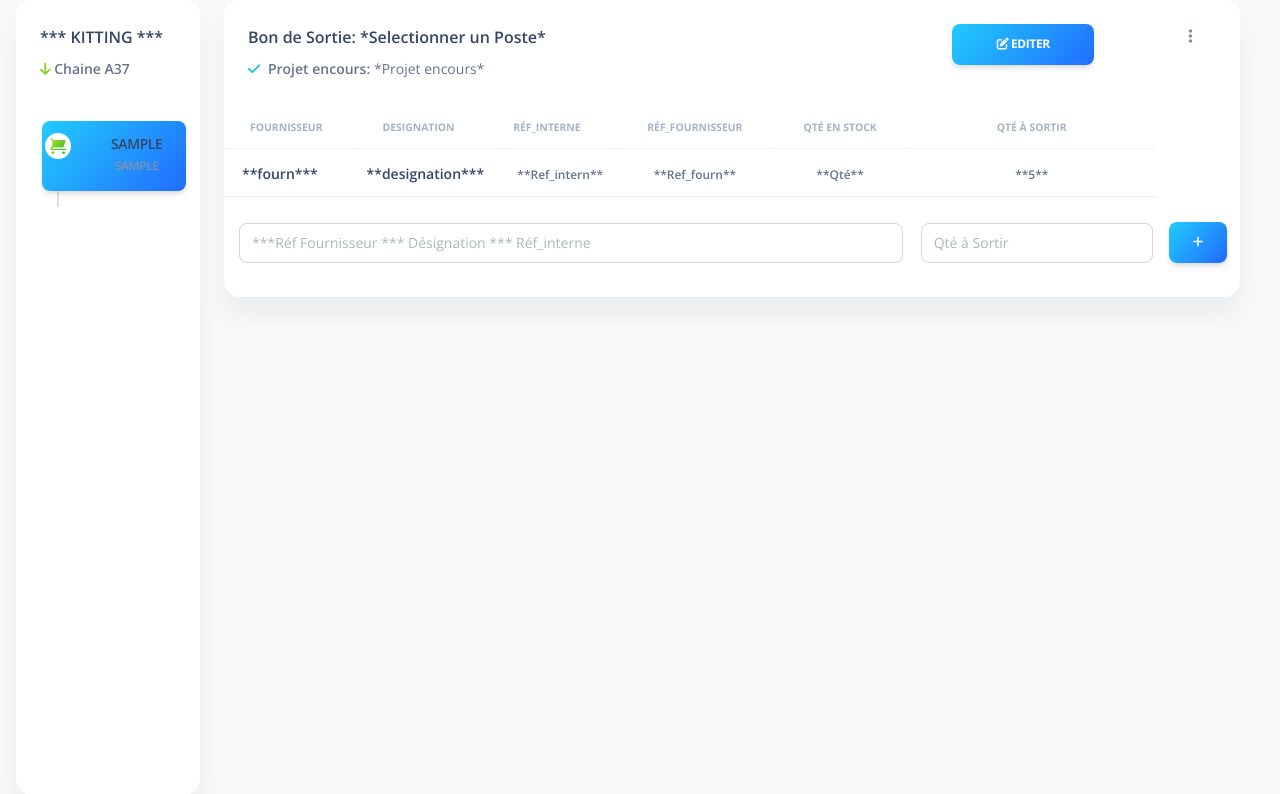
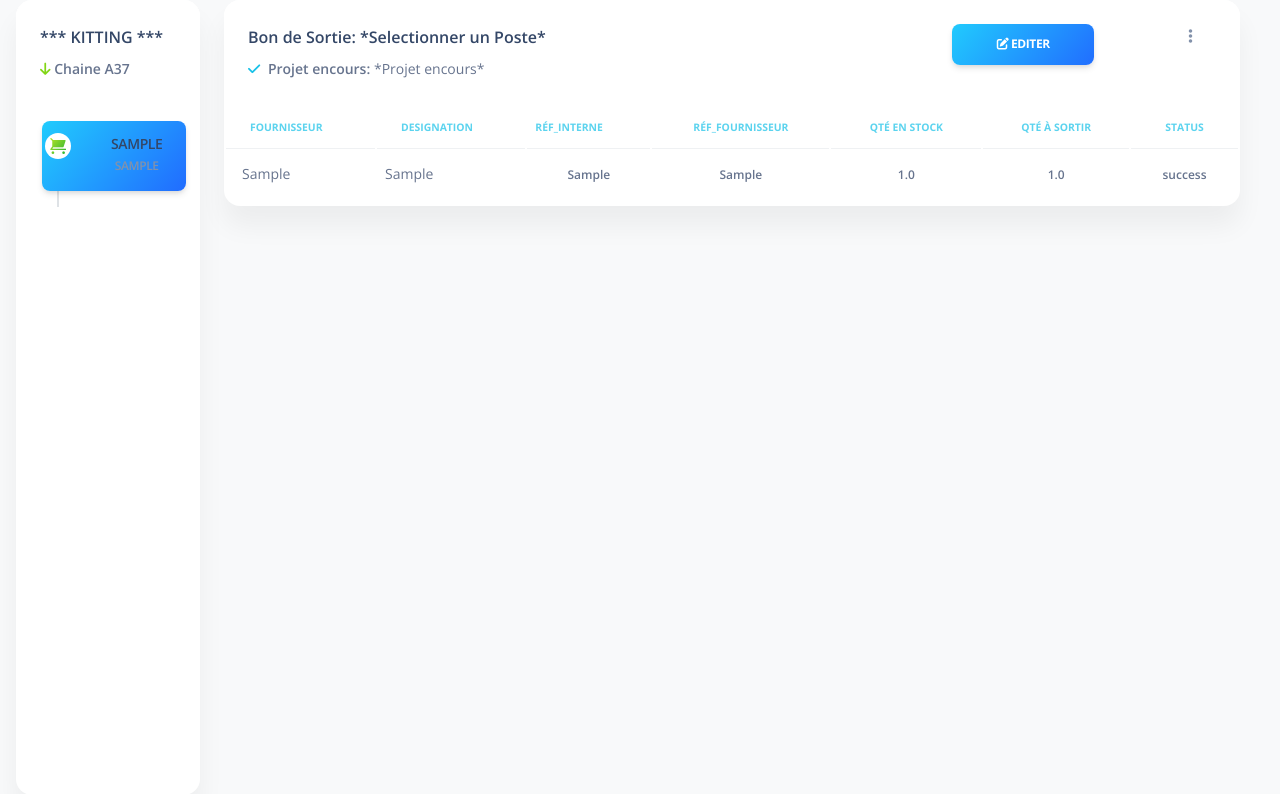
Before and after one commit to Orbit-it/KittingApp, a Django app: page / in a window 1280 px wide; the page is wider, and only the part inside the window is pictured. Shown: the part 62-856 px from the top of that part. Run offline with Django 3.2, Linux system fonts and the light colour scheme; a user stored in the database is signed in; tables that the repository leaves empty hold one stand-in row (values such as "Sample post"); some libraries are stand-ins or nearby versions.

Commit message:
Second commit

```diff
--- a/apps/home/urls.py
+++ b/apps/home/urls.py
@@ -11,6 +11,8 @@ urlpatterns = [
     # The home page
     path('', views.index, name='home'),
     path('selected_poste', views.selected_poste, name='selected_poste'),
+    path('get_articles/', views.get_articles, name='get_articles'),
+
 
     # Matches any html file
     re_path(r'^.*\.*', views.pages, name='pages'),
--- a/apps/home/views.py
+++ b/apps/home/views.py
@@ -5,6 +5,7 @@ Copyright (c) 2019 - present AppSeed.us
 
 from django import template
 from django.http import JsonResponse
+from django.shortcuts import get_object_or_404
 from django.contrib.auth.decorators import login_required
 from django.http import HttpResponse, HttpResponseRedirect
 from django.template import loader
@@ -25,15 +26,18 @@ def index(request):
     poste = Poste.objects.all()
     listing = Listing.objects.all()
 
+    selection_id = State_selection.objects.all()
+
     # End =====================================================================
 
 
     context = {'segment': 'index',
-            "list_article": list_article,
+            "articles": list_article,
             "list_fournisseur": list_fournisseur,
             "list_projet": list_projet,
             "poste": poste,
             "listing": listing,
+            'selection_id': selection_id,
                }
 
 
@@ -78,8 +82,41 @@ def selected_poste(request):
         id = request.POST.get('id')
         try:
             poste = Poste.objects.get(id=id)
+            selection_id = State_selection.objects.update(selected_poste_id = id)
             # Effectuez des opérations avec l'objet `poste` selon vos besoins
             return JsonResponse({"status": "success", "intitule_du_poste": poste.intitule, "projet_encours": poste.projet_id.intitule})
         except Poste.DoesNotExist:
             return JsonResponse({"status": "error", "message": "Poste not found."})
     return JsonResponse({"status": "error", "message": "Invalid request method."})
+
+@login_required(login_url="/login/")
+def get_articles(request):
+        article_id = request.GET.get('ref_intern')
+        qts = request.GET.get('qts')
+        try:
+
+            article = Article.objects.get(ref_intern=article_id)
+            recup_qte = Art_stock.objects.get(ref_intern = article.id)
+
+            if (float(recup_qte.qte) < float(qts)):
+                status = "Indisponible"
+            else: status = "dispo"
+
+            article_data = {
+                'fournisseur': article.fournisseur.nom,
+                'designation': article.designation,
+                'ref_intern': article.ref_intern,
+                'ref_fourn': article.ref_fourn,
+                'qte':recup_qte.qte,
+                'qte_s': qts,
+                'status':status
+            }
+
+
+
+            Listing.objects.create(ref_intern = article.ref_intern, ref_fourn = article.ref_fourn, designation = article.designation,
+                                   fournisseur = article.fournisseur.nom, qte_en_stk = recup_qte.qte, qte_a_sortir = qts, status = status,
+                                   bon_de_sortie_id = 1)
+            return JsonResponse({'article': article_data})
+        except Article.DoesNotExist:
+            return JsonResponse({"status": "error", "message": "Article not found."})
--- a/apps/templates/home/index.html
+++ b/apps/templates/home/index.html
@@ -12,6 +12,9 @@
       padding: 10px;
       scroll-behavior: smooth;
       box-sizing: border-box;
+  }
+  .validate-button {
+    background-color: chartreuse;
   }
 </style>
 
@@ -94,73 +97,89 @@
             </div>
             <div class="card-body px-0 pb-2">
               <div class="table-responsive">
-                <table class="table align-items-center mb-0">
+                <table id="articles-table" class="table align-items-center mb-0">
                   <thead>
                     <tr>
-                      <th class="text-uppercase text-secondary text-xxs font-weight-bolder opacity-7">Fournisseur</th>
-                      <th class="text-uppercase text-secondary text-xxs font-weight-bolder opacity-7">Designation</th>
-                      <th class="text-uppercase text-secondary text-xxs font-weight-bolder opacity-7 ps-2">Réf_interne</th>
-                      <th class="text-center text-uppercase text-secondary text-xxs font-weight-bolder opacity-7">Réf_Fournisseur</th>
-                      <th class="text-center text-uppercase text-secondary text-xxs font-weight-bolder opacity-7">Qté en Stock</th>
-                      <th class="text-center text-uppercase text-secondary text-xxs font-weight-bolder opacity-7">Qté à Sortir</th>
+                      <th class="text-uppercase text-info text-xxs font-weight-bolder opacity-7">Fournisseur</th>
+                      <th class="text-uppercase text-info text-xxs font-weight-bolder opacity-7">Designation</th>
+                      <th class="text-uppercase text-info text-xxs font-weight-bolder opacity-7 ps-2">Réf_interne</th>
+                      <th class="text-center text-uppercase text-info text-xxs font-weight-bolder opacity-7">Réf_Fournisseur</th>
+                      <th class="text-center text-uppercase text-info text-xxs font-weight-bolder opacity-7">Qté en Stock</th>
+                      <th class="text-center text-uppercase text-info text-xxs font-weight-bolder opacity-7">Qté à Sortir</th>
+                      <th class="text-center text-uppercase text-info text-xxs font-weight-bolder opacity-7">Status</th>
                     </tr>
                   </thead>
                   <tbody>
+
+                    {% for listing in listing %}
+                     <!-- {% if listing.bon_de_sortie_id.poste_id == selection_id.selected_poste_id %}  -->
                         <tr>
                           <td>
                             <div class="d-flex px-2 py-1">
                               <div class="d-flex flex-column justify-content-center">
-                            <h6 class="mb-0 text-sm">**fourn***</h6>
+                                <span class="mb-0 text-sm">{{listing.fournisseur}}</span>
                               </div>
                             </div>
                           </td>
                           <td>
 
                             <div class="d-flex flex-column justify-content-center">
-                          <h6 class="mb-0 text-sm">**designation***</h6>
+                              <span class="mb-0 text-sm">{{listing.designation}}</span>
                             </div>
 
                           </td>
                           <td class="align-middle text-center text-sm">
-                        <span class="text-xs font-weight-bold"> **Ref_intern** </span>
+                            <span class="text-xs font-weight-bold">{{listing.ref_intern}}</span>
                           </td>
                           <td class="align-middle text-center text-sm">
-                        <span class="text-xs font-weight-bold"> **Ref_fourn** </span>
+                            <span class="text-xs font-weight-bold">{{listing.ref_fourn}}</span>
                           </td>
                           <td class="align-middle text-center text-sm">
-                        <span class="text-xs font-weight-bold"> **Qté** </span>
+                            <span class="text-xs font-weight-bold">{{listing.qte_en_stk}}</span>
                           </td>
                           <td class="align-middle text-center text-sm">
-                        <span class="text-xs font-weight-bold"> **5** </span>
+                            <span class="text-xs font-weight-bold">{{listing.qte_a_sortir}}</span>
+                          </td>
+                          <td class="align-middle text-center text-sm">
+                            <span class="text-xs font-weight-bold">{{listing.status}}</span>
                           </td>
                         </tr>
 
-                    <tr id="input-row">
+                     <!-- {% endif %}  -->
+
+                    {% endfor %}
+
+
+
+                  </tbody>
+                  <tfoot>
+                    <tr id="input-row" style="display: none;">
                       <td colspan="5">
                       <div class="input-group" style=" margin: 5px;" >
 
-                        <input type="text" class="form-control" placeholder="***Réf Fournisseur *** Désignation *** Réf_interne">
+                        <input id="article-input" type="text" list="liste_article" class="form-control" placeholder="***Réf Fournisseur *** Désignation *** Réf_interne">
+                        <datalist id="liste_article">
+                          {% for article in articles %}
+                          <option value="{{article.fournisseur.nom}} - {{article.designation}} - {{article.ref_intern}} - {{article.ref_fourn}}">
+                          {% endfor %}
+                        </datalist>
+
                       </div>
                     </td>
                     <td>
                       <div class="input-group" style=" margin: 5px;" >
-                        <input type="text" class="form-control" placeholder="Qté à Sortir">
+                        <input id="qte_s" type="number" min="0" class="form-control" placeholder="Qté à Sortir">
                       </div>
                     </td>
 
                     <td>
                       <div class="input-group" style=" justify-content: center; margin-top: 15px;" >
-                      <button type="button" class="btn bg-gradient-info"><i class="fas fa-plus"></i></button>
+                      <button id="article-input-button" type="button" class="btn bg-gradient-info"><i class="fas fa-plus"></i></button>
                     </div>
                     </td>
 
                      </tr>
-
-
-
-                  </tbody>
-
-
+                  </tfoot>
 
                 </table>
               </div>
@@ -189,6 +208,17 @@
 
       $('#toggle-input-article').click(function() {
         $('#input-row').toggle();
+        if ($('#input-row').is(':visible')) {
+                    $('#toggle-input-article').html(`
+                    <i style="background-color:green"; class="fas fa-check"></i> Valider
+                    `);
+
+                } else {
+                  $('#toggle-input-article').html(`
+                    <i class="fas fa-edit"></i> Editer
+                    `);
+                    location.reload();
+                }
       });
 
 
@@ -243,6 +273,56 @@
       };
     });
 
+    $(document).ready(function() {
+            function addArticleToTable(article) {
+                var tableBody = $('#articles-table tbody');
+                var row = tableBody.add('<tr></tr>');
+                row.append($('<td><span>').text(article.fournisseur)).addClass("align-middle text-center text-sm text-xs font-weight-bold");
+                row.append($('<td><span>').text(article.designation)).addClass("align-middle text-center text-sm text-xs font-weight-bold");
+                row.append($('<td><span>').text(article.ref_intern)).addClass("align-middle text-center text-sm text-xs font-weight-bold");
+                row.append($('<td><span>').text(article.ref_fourn)).addClass("align-middle text-center text-sm text-xs font-weight-bold");
+                row.append($('<td><span>').text(article.qte)).addClass("align-middle text-center text-sm text-xs font-weight-bold");
+                row.append($('<td><span>').text(article.qte_s)).addClass("align-middle text-center text-sm text-xs font-weight-bold");
+                row.append($('<td><span>').text(article.status)).addClass("align-middle text-center text-sm text-xs font-weight-bold");
+                tableBody.append($('<tr></tr>'));
+
+            }
+
+            // Handle selection from datalist
+            $('#article-input-button').click('button', function() {
+                var inputValue = $('#article-input').val();
+                var parts  = inputValue.split(' - ');
+                var qte_a_sortir = $('#qte_s').val()  // recuperer la quantite à Sortir
+
+                if (qte_a_sortir == ""){
+                  alert("Veuillez Renseigner la qté à sortir")
+                }
+
+                  else if (parts.length >= 4) {
+                      var ref_article = parts[2];
+                      console.log(ref_article);
+                      $.ajax({
+                          url: '/get_articles/',
+                          type: 'GET',
+                          data: { ref_intern: ref_article, qts:qte_a_sortir },
+                          dataType: 'json',
+                          success: function(response) {
+                              if (response.article) {
+                                  addArticleToTable(response.article);
+                                  // Vider le champ après le choix de l'article
+                                  $('#article-input').val("");
+                                  $('#qte_s').val("")
+
+                              }
+                          },
+                          error: function(xhr, status, error) {
+                              console.error('An error occurred:', error);
+                          }
+                      });
+                  }
+              });
+        });
+
 
   </script>
 
```
Also changed, not shown: apps/home/models.py (+11 -8 lines), apps/home/migrations/0001_initial.py, apps/home/migrations/0002_alter_listing_bon_de_sortie_id.py (added), apps/home/migrations/0002_fournisseur_listing_article_art_stock.py (deleted), apps/home/migrations/0003_state_selection.py (added), apps/home/migrations/0004_alter_listing_bon_de_sortie_id.py (added). Lines whose indentation alone changed are shown as unchanged.
